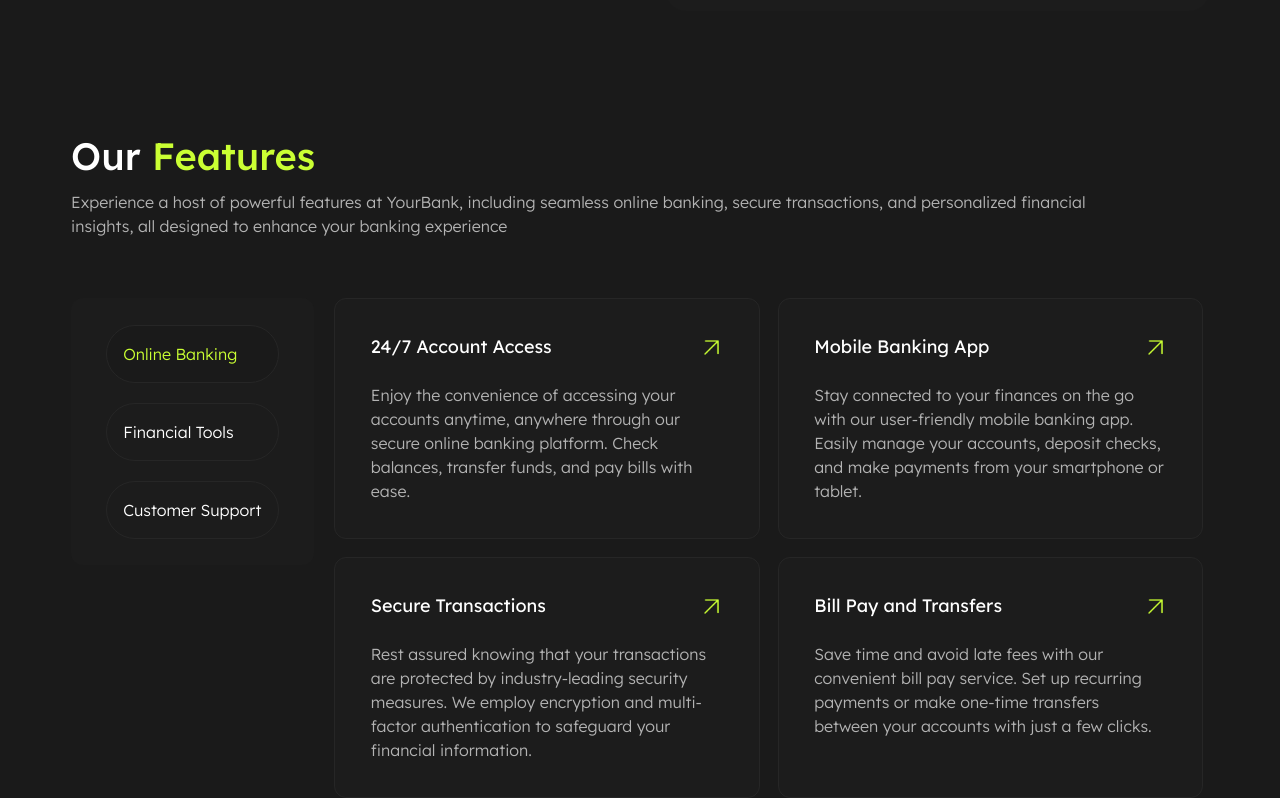
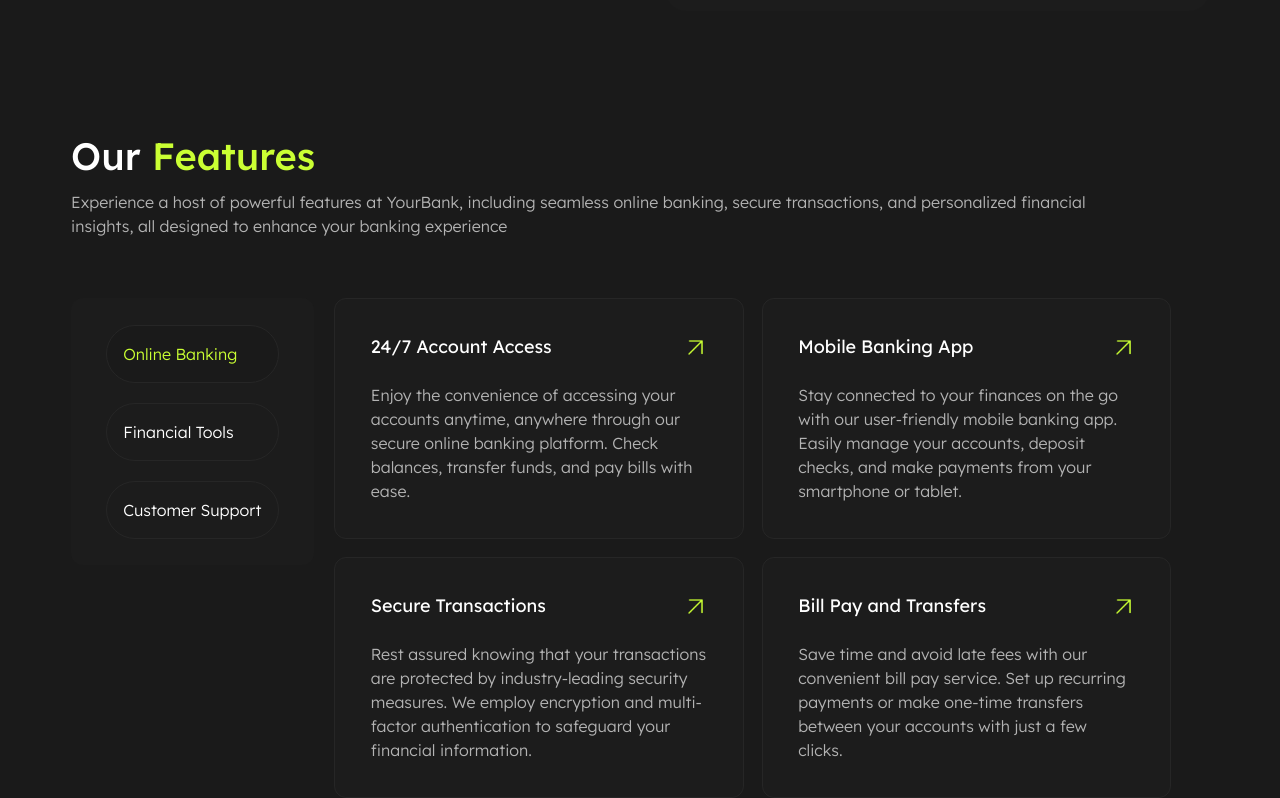
Before and after one commit to BaraaMarsi/bankingCompany, a React (Vite) app: page / in a window 1280 px wide. Shown: the part 2896-3694 px from the top of the page. Built offline with nearby package versions, Linux system fonts and the light colour scheme; grey boxes are pictures that could not be loaded; a web font is replaced by a local one.

Commit message:
our features fix

```diff
--- a/src/Pages/Home/Home.css
+++ b/src/Pages/Home/Home.css
@@ -182,7 +182,7 @@
 }
 
 .our_features .features_card {
-    width: 31.6146vw;
+    width: 31.2vw;
     padding: 2.6042vw;
     background-color: var(--black11-color);
     border: 1px solid var(--gray15-color);
@@ -383,7 +383,7 @@
     }
 
     .our_features .features_card {
-        width: 33.2497vw;
+        width: 32vw;
         padding: 2.7778vw;
     }
 
```
